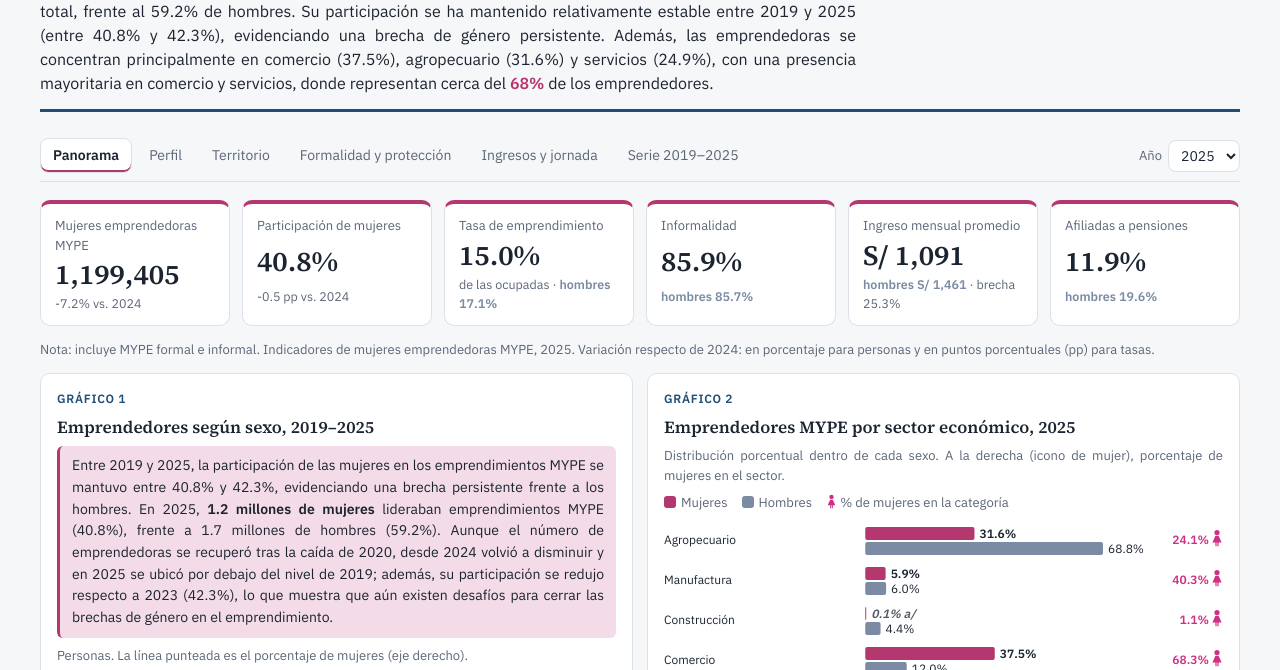
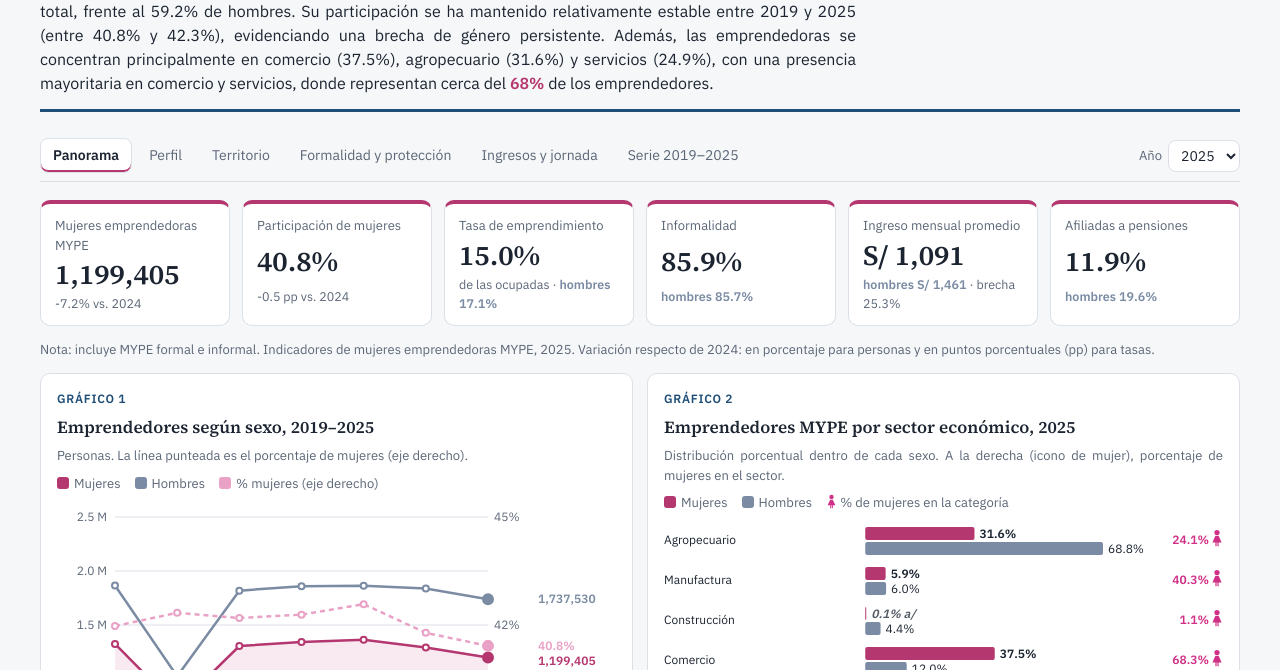
Before and after one commit to goodguysinsight/data_she, a plain HTML site: page index.html in a window 1280 px wide. Shown: the part 128-798 px from the top of the page. Drawn offline with Linux system fonts and the light colour scheme.

Commit message:
Add files via upload

```diff
--- a/index.html
+++ b/index.html
@@ -142,7 +142,6 @@ dd{margin:0 0 6px;color:var(--muted)}
       <article class="card">
         <p class="eyebrow">Gráfico 1</p>
         <h3>Emprendedores según sexo, 2019–2025</h3>
-        <p class="desc" id="desc-serie"></p>
         <p class="note">Personas. La línea punteada es el porcentaje de mujeres (eje derecho).</p>
         <div class="legend" id="lg-serie"></div>
         <div class="chart" id="ch-serie"></div>
@@ -465,7 +464,6 @@ function render(){
   fi.textContent = (a >= 2024 ? `${a}: informalidad construida con la metodología del consolidado de empleo OEE. ` : "Variable ocupinf del INEI. ") + "Fuente: INEI – ENAHO. Elaboración: Good Guys Insight.";
   document.getElementById("h-sector").textContent = `Emprendedores MYPE por sector económico, ${a}`;
   document.getElementById("h-ingsec").textContent = `Ingreso mensual promedio por sector, ${a}`;
-  descSerie();
   notaMype();
   legends(); charts();
 }
@@ -549,18 +547,6 @@ function takePanorama(a, M, mill){
   return txt + ".";
 }
 
-/* Descripcion del grafico 1 (se calcula con los datos de la serie completa) */
-function descSerie(){
-  const a0 = ANIOS[0], aN = ANIOS[ANIOS.length-1];
-  const pm = ANIOS.map(a => 100*tot("mype",a,2)/tot("mype",a,0));
-  const lo = Math.min(...pm), hi = Math.max(...pm), aHi = ANIOS[pm.indexOf(hi)];
-  const mN = tot("mype",aN,2), hN = tot("mype",aN,1), m0 = tot("mype",a0,2);
-  const mill = v => nf(v/1e6,1) + " millones";
-  document.getElementById("desc-serie").innerHTML =
-    `Entre ${a0} y ${aN}, la participación de las mujeres en los emprendimientos MYPE se mantuvo entre ${nf(lo,1)}% y ${nf(hi,1)}%, evidenciando una brecha persistente frente a los hombres. ` +
-    `En ${aN}, <b>${mill(mN)} de mujeres</b> lideraban emprendimientos MYPE (${nf(pm[pm.length-1],1)}%), frente a ${mill(hN)} de hombres (${nf(100-pm[pm.length-1],1)}%). ` +
-    `Aunque el número de emprendedoras se recuperó tras la caída de 2020, desde 2024 volvió a disminuir y en ${aN} se ubicó ${mN < m0 ? "por debajo" : "por encima"} del nivel de ${a0}; además, su participación se redujo respecto a ${aHi} (${nf(hi,1)}%), lo que muestra que aún existen desafíos para cerrar las brechas de género en el emprendimiento.`;
-}
 
 function charts(){
   const vis = document.querySelector(`section[data-panel="${S.tab}"]`);
@@ -683,5 +669,6 @@ render();
 setTab(location.hash.slice(1) || "panorama");
 })();
 </script>
+<!-- Cloudflare Web Analytics --><script type='module' src='https://static.cloudflareinsights.com/beacon.min.js' data-cf-beacon='{"token": "bdad1d1ac34f4ba79516a75f324588d4"}'></script><!-- End Cloudflare Web Analytics -->
 </body>
 </html>
```
